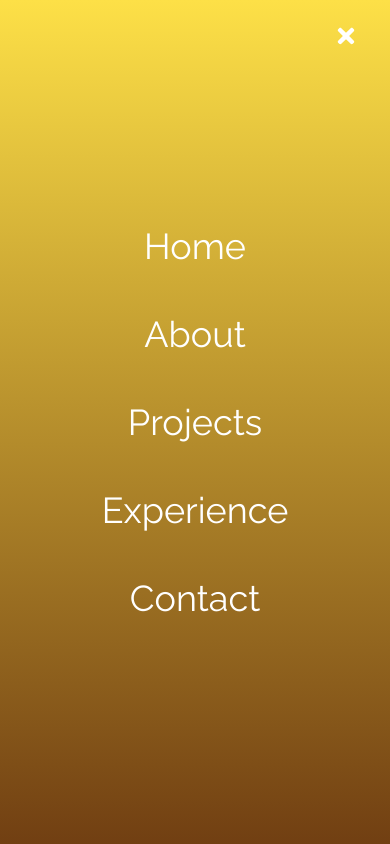
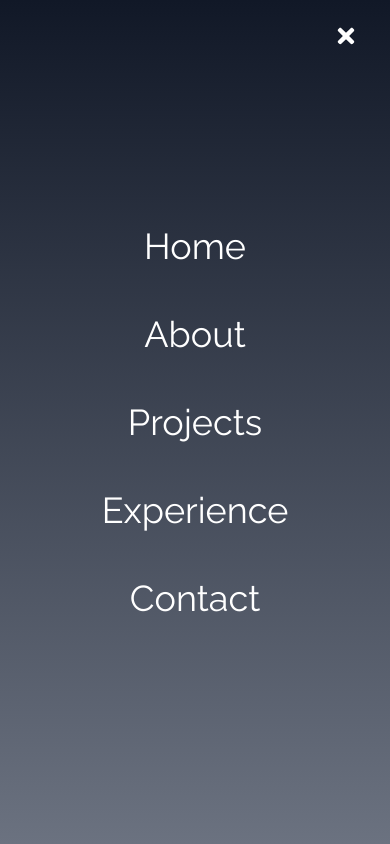
Before and after one commit to YogeshMun0304/Portfolio, a React (Create React App) app: page / in a window 390 px wide. Both pictures are taken after a click on the element 354 px from the left and 36 px from the top of the page. Shown: the top 844 px of the page. Built offline with nearby package versions, Linux system fonts and the light colour scheme.

Commit message:
navbar changed

```diff
--- a/src/components/Navbar.jsx
+++ b/src/components/Navbar.jsx
@@ -52,7 +52,7 @@
             {nav ? <FaTimes className='text-2xl '/> : <FaBars className='text-2xl'/>}
 
         </div>
-        {nav && <ul className='flex flex-col justify-center items-center absolute top-0 left-0 w-full h-screen bg-gradient-to-b from-yellow-300 to-yellow-900 transition-transform duration-500 ease-in-out '>
+        {nav && <ul className='flex flex-col justify-center items-center absolute top-0 left-0 w-full h-screen bg-gradient-to-b from-gray-900 to-gray-500 transition-transform duration-500 ease-in-out '>
             {links.map(({id,link})=>{
                 return(
                     <li key={id}className='px-4 cursor-pointer capitalize py-6 text-4xl'><Link onClick={()=>setnav(!nav)} to={link} smooth duration-500>{link}</Link></li>
```
